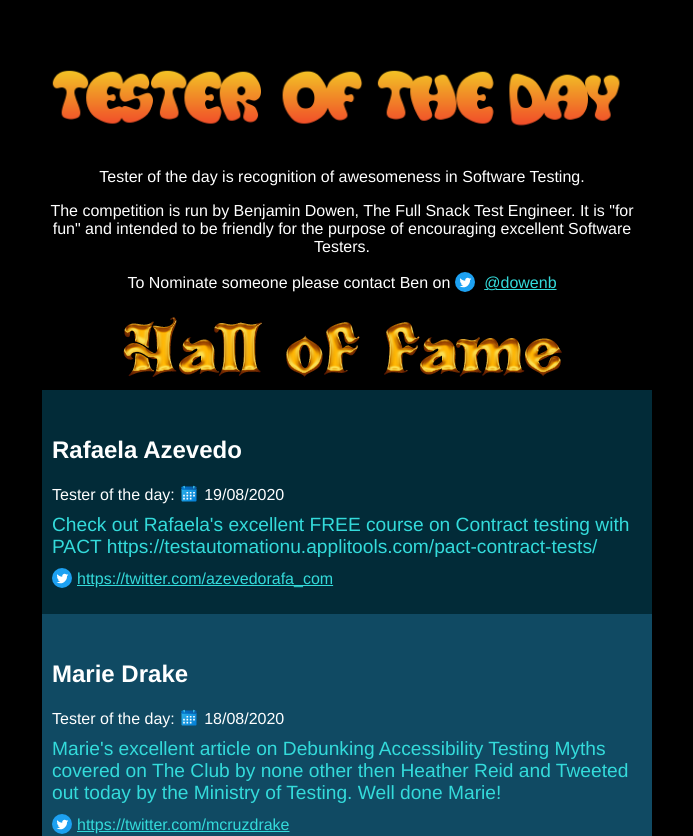
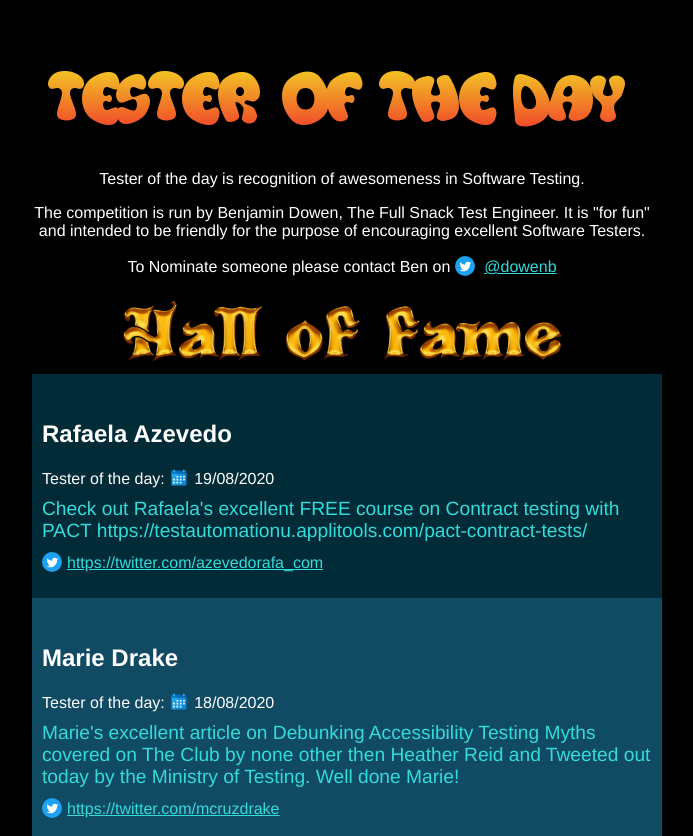
Before and after one commit to dowenb/tester-of-the-day, a Vue app: page / in a window 1280 px wide. Shown: the top 836 px of the page, without its empty margins (298-991 px from the left). Built offline with nearby package versions, Linux system fonts and the light colour scheme.

Commit message:
Update HallOfFame.vue
style fix

```diff
--- a/src/components/HallOfFame.vue
+++ b/src/components/HallOfFame.vue
@@ -80,7 +80,7 @@
   margin-right: 5px;
 }
 .hall {
-  max-width: 600px;
+  max-width: 620px;
   margin: auto;
 }
 .name {
@@ -97,9 +97,11 @@
 }
 .logo{
   margin: auto;
-  max-width: 600px;
 }
 .fullSnack{
   max-height: 100px;
 }
+img {
+  max-width: 100%;
+}
 </style>
```
